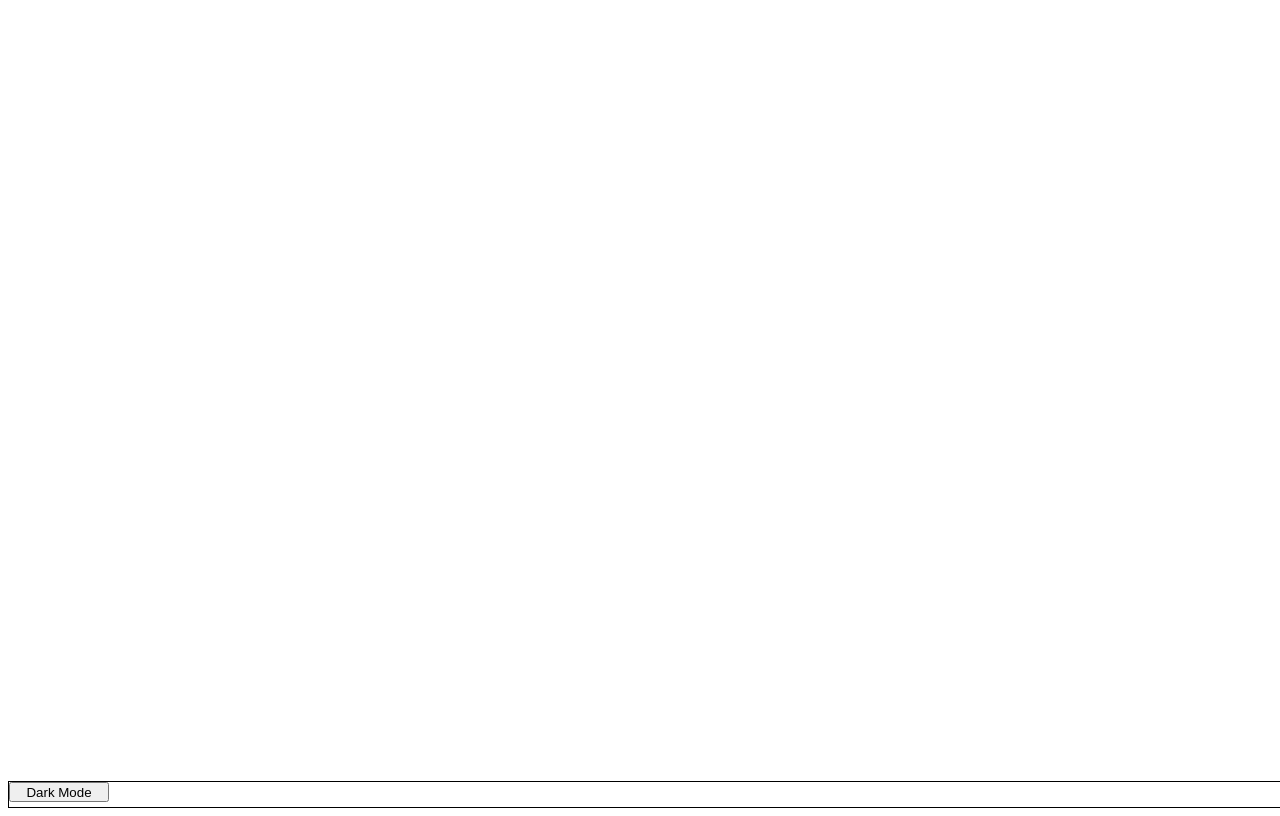
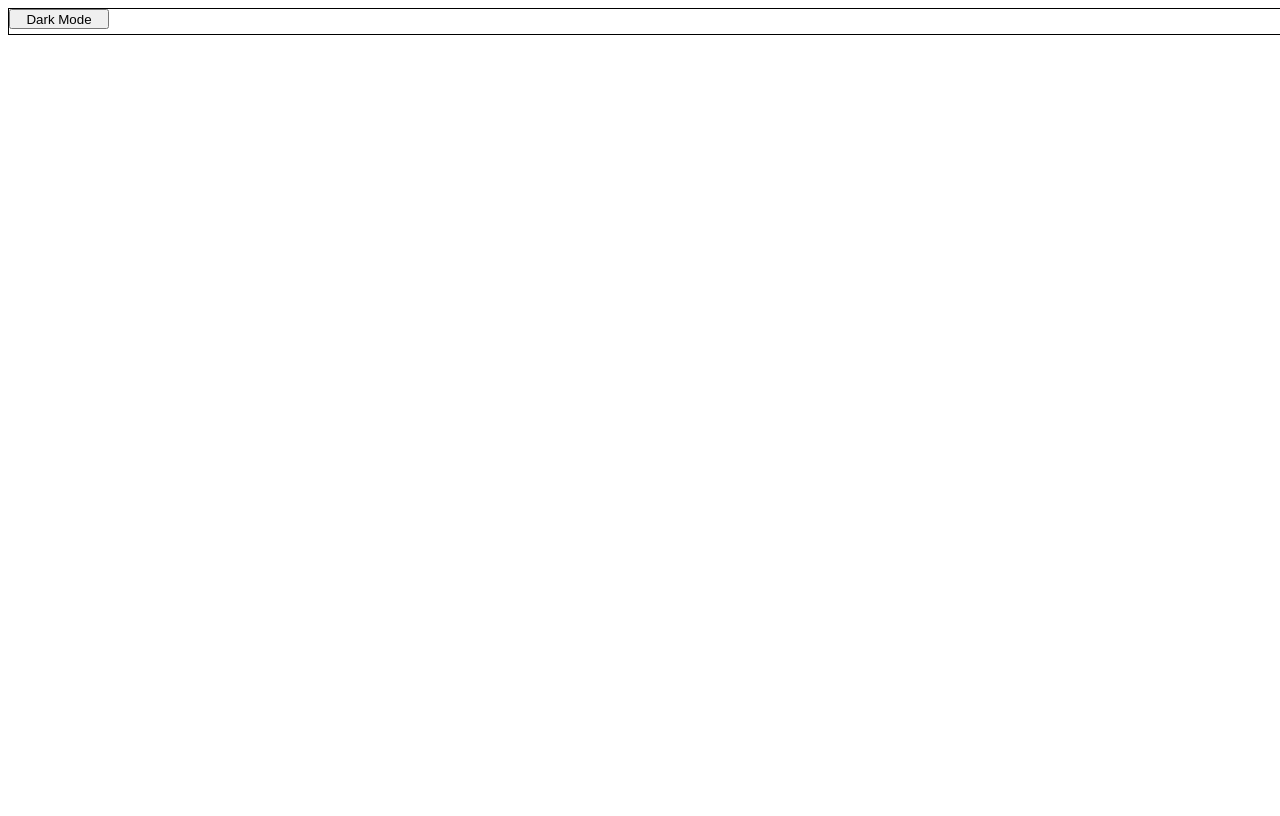
Before and after one commit to Jordan-Smalls/smalls.github.io, a plain HTML site: page index.html in a window 1280 px wide. Drawn offline with nearby package versions, Linux system fonts and the light colour scheme.

Commit message:
Update stylizer.css

```diff
--- a/stylizer.css
+++ b/stylizer.css
@@ -4,9 +4,8 @@ body {
 }
 
 footer {
-    position: absolute;
     border: 1px solid black;
-    bottom: 0%;
+    top: 100%;
     height: 25px;
     width: 100vw;
 }
```
